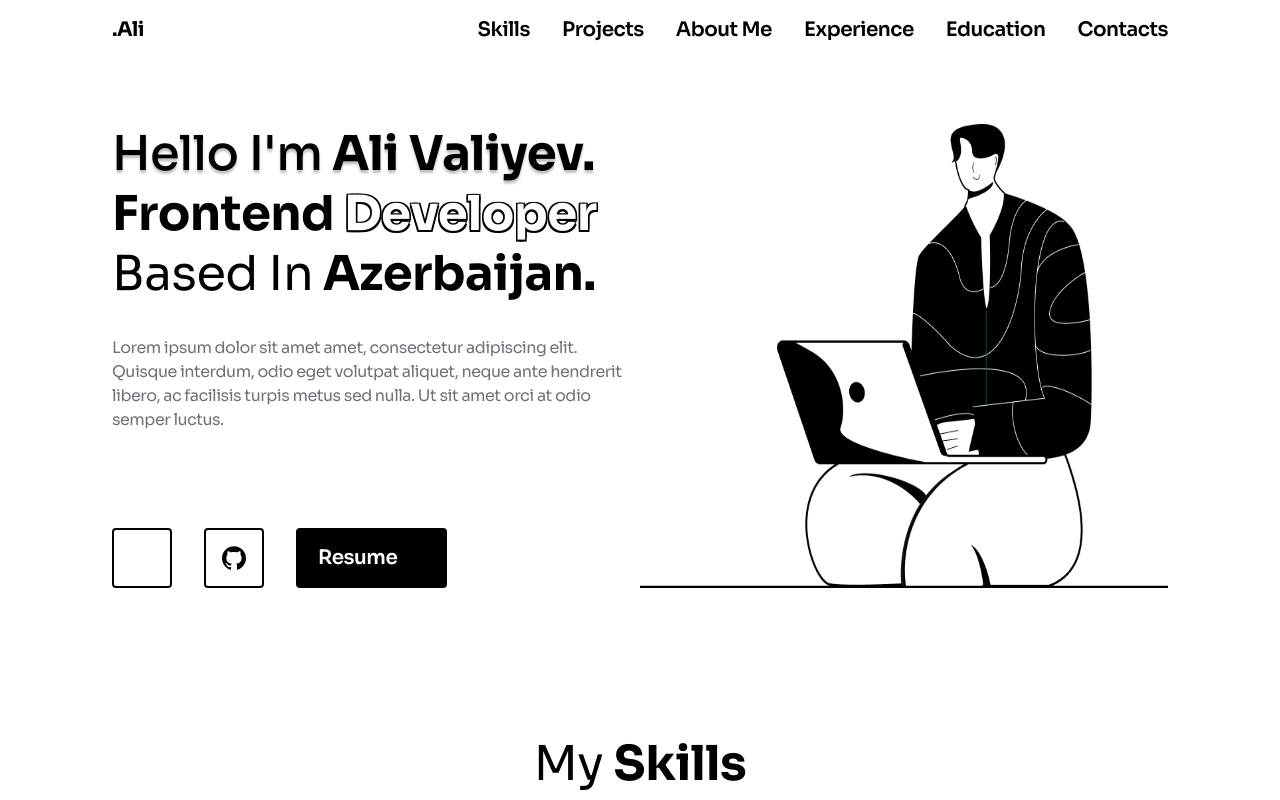
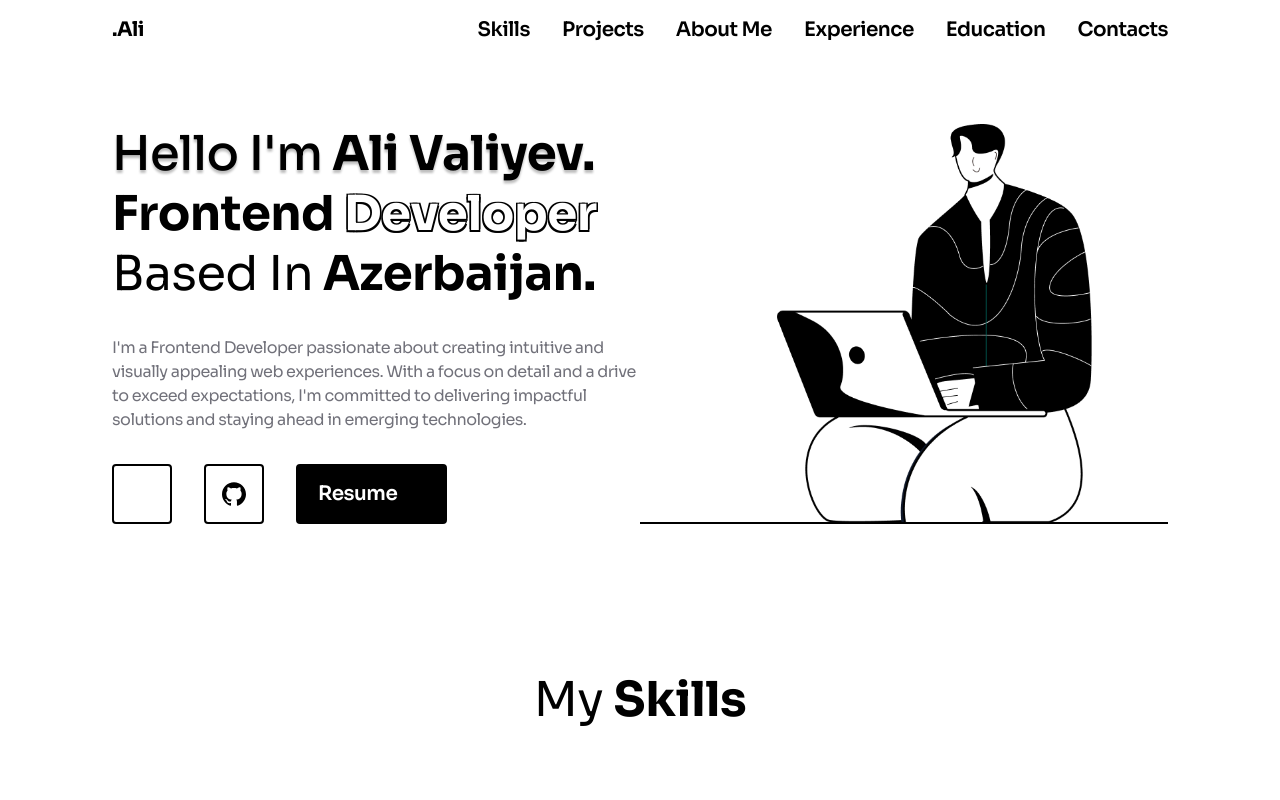
Before and after one commit to ali-valiyev-dev/personal_portfolio, a React (Vite) app: page / in a window 1280 px wide. Shown: the top 800 px of the page. Built offline with nearby package versions, Linux system fonts and the light colour scheme; some icons are missing.

Commit message:
refactor: Enhanced layout spacing and updated content

```diff
--- a/src/sections/Hero.jsx
+++ b/src/sections/Hero.jsx
@@ -7,8 +7,8 @@ const Hero = () => {
       id="hero"
       bgColor="bg-primary-white"
       textColor="text-primary-black">
-      <div className="flex flex-col-reverse gap-12 lg:gap-20 xl:gap-0  lg:flex-row">
-        <div className="lg:w-1/2">
+      <div className="flex flex-col-reverse gap-12 lg:gap-0 lg:flex-row">
+        <div className="lg:w-1/2 flex flex-col justify-end gap-8">
           <Headline
             text={[
               `Hello I'm`,
@@ -20,14 +20,14 @@ const Hero = () => {
             ]}
           />
 
-          <p className="mt-8 text-zinc-500">
-            Lorem ipsum dolor sit amet amet, consectetur adipiscing elit.
-            Quisque interdum, odio eget volutpat aliquet, neque ante hendrerit
-            libero, ac facilisis turpis metus sed nulla. Ut sit amet orci at
-            odio semper luctus.
+          <p className="text-zinc-500">
+            I&apos;m a Frontend Developer passionate about creating intuitive
+            and visually appealing web experiences. With a focus on detail and a
+            drive to exceed expectations, I&apos;m committed to delivering
+            impactful solutions and staying ahead in emerging technologies.
           </p>
 
-          <div className="mt-8 xl:mt-24 flex gap-6 xl:gap-8">
+          <div className="flex gap-6 xl:gap-8">
             {socialLinks.map((link, index) => (
               <SocialLink
                 key={index}
```
